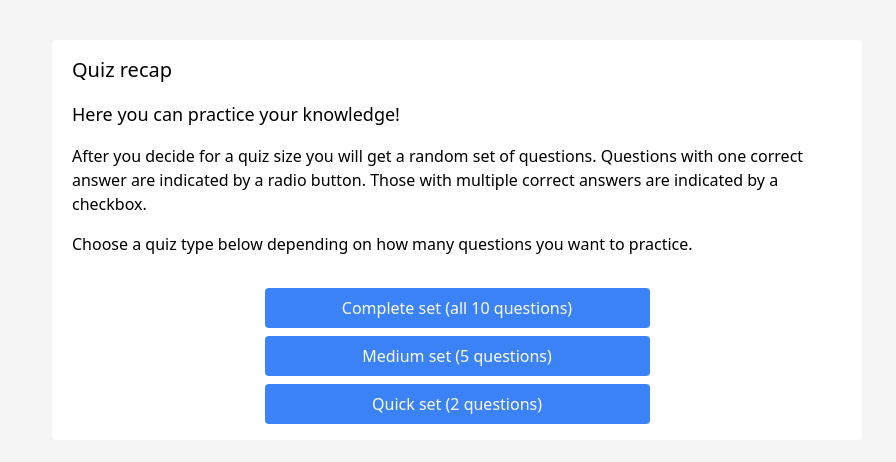
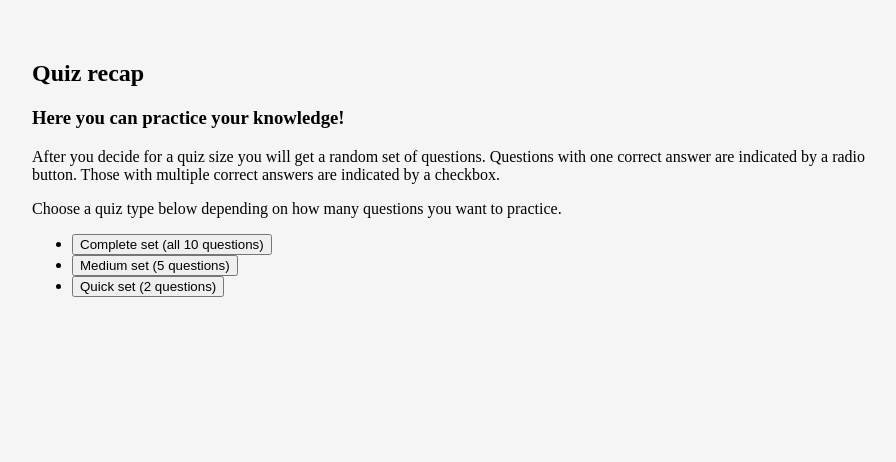
Before and after one commit to openHPI/quiz-recap, a React (Vite) app: page / in a window 1280 px wide. Shown: the top 462 px of the page, without its empty margins (183-1079 px from the left). Built offline with nearby package versions, Linux system fonts and the light colour scheme.

Commit message:
Remove tailwind

```diff
--- a/package.json
+++ b/package.json
@@ -64,9 +64,7 @@
     "lint-staged": "^15.2.2",
     "postcss": "^8.4.35",
     "prettier": "^3.2.5",
-    "prettier-plugin-tailwindcss": "^0.5.11",
     "sass": "^1.71.1",
-    "tailwindcss": "^3.4.1",
     "typescript": "^5.2.2",
     "vite": "^5.0.8",
     "vite-plugin-dts": "^3.7.2",
--- a/postcss.config.js
+++ b/postcss.config.js
@@ -1,6 +1,5 @@
 export default {
   plugins: {
-    tailwindcss: {},
     autoprefixer: {},
     ...(process.env.NODE_ENV === 'production' ? { cssnano: {} } : {}),
   },
--- a/src/main.css
+++ /dev/null
@@ -1,27 +0,0 @@
-@tailwind base;
-@tailwind components;
-@tailwind utilities;
-
-/*
-  Colors are from the Tailwind default color palette
-  https://tailwindcss.com/docs/customizing-colors
-*/
-
-@layer base {
-  :root {
-    --color-primary: #3b82f6; /* blue-500 */
-    --color-primary-dark: #2563eb; /* blue-600 */
-
-    --color-neutral: #737373; /* neutral-500 */
-    --color-neutral-light: #f5f5f5; /* neutral-100 */
-    --color-neutral-dark: #525252; /* neutral-600 */
-
-    --color-success: #22c55e; /* green-500 */
-    --color-success-light: #86efac; /* green-300 */
-    --color-success-dark: #16a34a; /* green-600 */
-
-    --color-danger: #ef4444; /* red-500 */
-    --color-danger-light: #fca5a5; /* red-300 */
-    --color-danger-dark: #dc2626; /* red-600 */
-  }
-}
--- a/src/main.tsx
+++ b/src/main.tsx
@@ -1,6 +1,5 @@
 import React from 'react';
 import ReactDOM from 'react-dom/client';
-import './main.css';
 import App from './App';
 import { exampleData as data } from './static/data';
 import { Data } from './types';
--- a/tailwind.config.js
+++ /dev/null
@@ -1,32 +0,0 @@
-/** @type {import('tailwindcss').Config} */
-module.exports = {
-  content: ['./index.html', './src/**/*.{js,jsx,ts,tsx}'],
-  important: '.quiz-recap',
-  prefix: 'qr-',
-  theme: {
-    extend: {
-      colors: {
-        primary: {
-          DEFAULT: 'var(--color-primary)',
-          dark: 'var(--color-primary-dark)',
-        },
-        neutral: {
-          DEFAULT: 'var(--color-neutral)',
-          light: 'var(--color-neutral-light)',
-          dark: 'var(--color-neutral-dark)',
-        },
-        success: {
-          DEFAULT: 'var(--color-success)',
-          light: 'var(--color-success-light)',
-          dark: 'var(--color-success-dark)',
-        },
-        danger: {
-          DEFAULT: 'var(--color-danger)',
-          light: 'var(--color-danger-light)',
-          dark: 'var(--color-danger-dark)',
-        },
-      },
-    },
-  },
-  plugins: [],
-};
```
Also changed, not shown: 2 other files (tests, documents, lock files or other folders).
